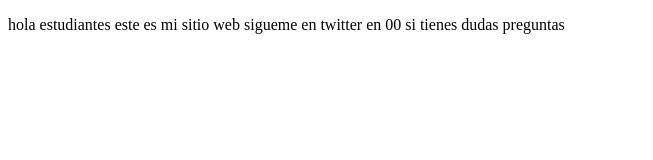
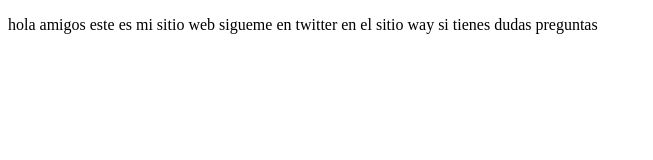
Before and after one commit to Mamutito/proyectoDemoCursoPrework, a plain HTML site: page index.html in a window 1280 px wide. Shown: the whole page, without its empty margins (0-653 px from the left). Drawn offline with Linux system fonts and the light colour scheme.

Commit message:
cambios agregados al sitio

```diff
--- a/index.html
+++ b/index.html
@@ -8,7 +8,7 @@
 </head>
 <body>
     <p>
-        hola estudiantes este es mi sitio web sigueme en twitter en 00 si tienes dudas preguntas
+        hola amigos este es mi sitio web sigueme en twitter en el sitio way si tienes dudas preguntas
     </p>
 </body>
 </html>
```
